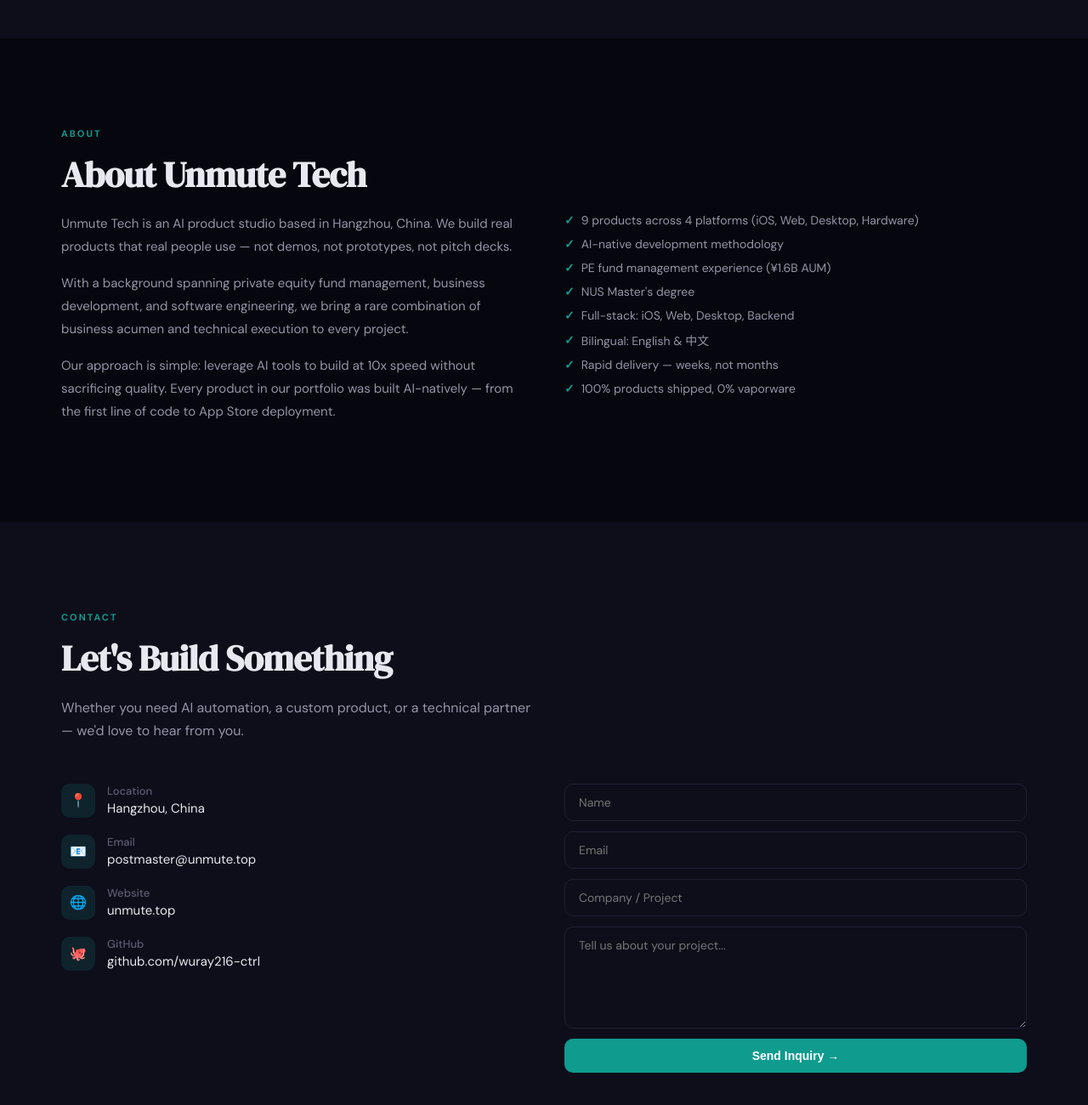
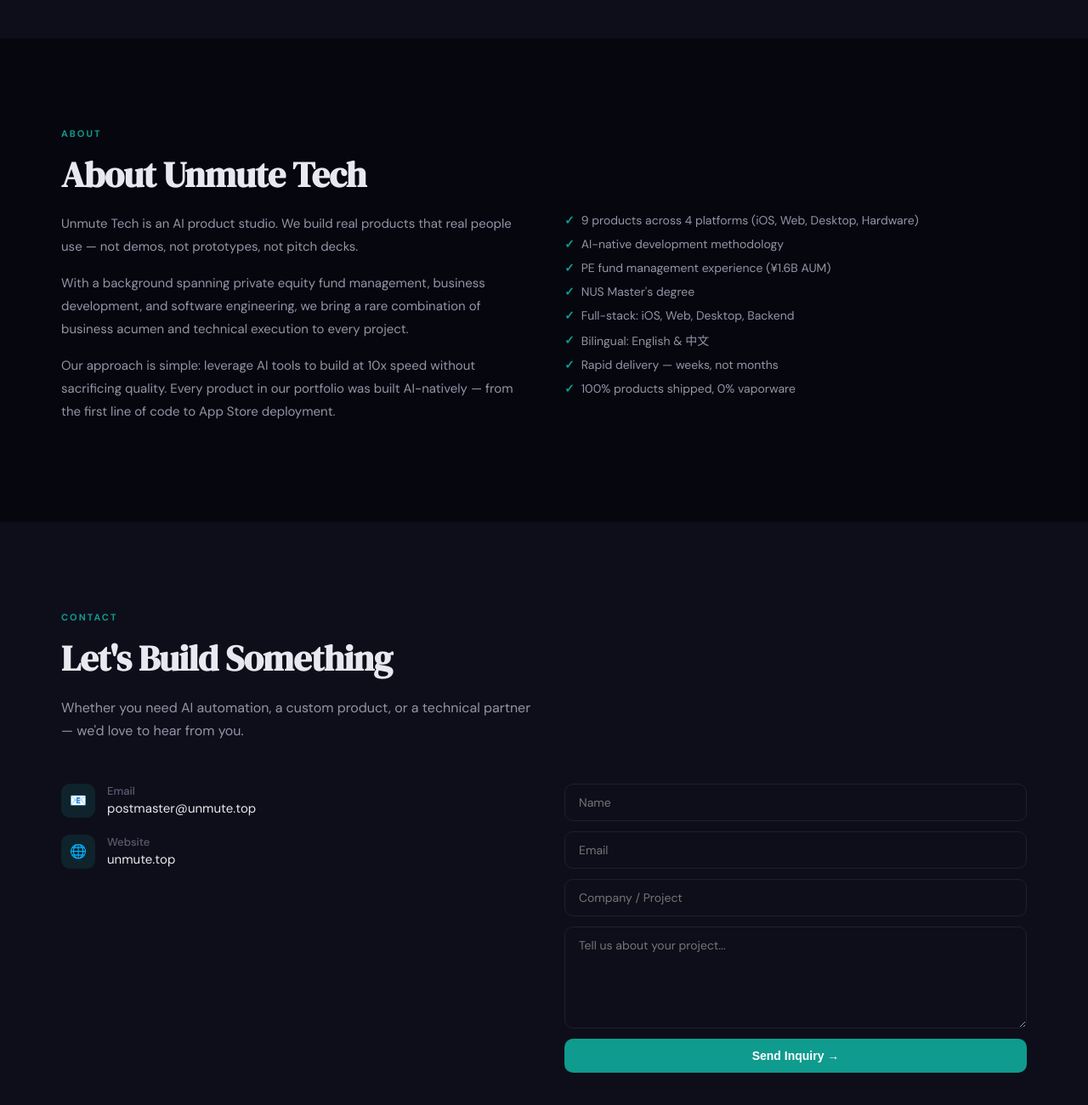
Before and after one commit to wuray216-ctrl/ai-products, a plain HTML site: page index.html in a window 1280 px wide. Shown: the part 4337-5637 px from the top of the page at 85% size. Drawn offline with Linux system fonts and the light colour scheme.

Commit message:
Update About section
Removed location and GitHub contact information from the About section.

```diff
--- a/index.html
+++ b/index.html
@@ -401,7 +401,7 @@
     <h2 class="section-title">About Unmute Tech</h2>
     <div class="about-grid">
       <div class="about-text">
-        <p>Unmute Tech is an AI product studio based in Hangzhou, China. We build real products that real people use — not demos, not prototypes, not pitch decks.</p>
+        <p>Unmute Tech is an AI product studio. We build real products that real people use — not demos, not prototypes, not pitch decks.</p>
         <p>With a background spanning private equity fund management, business development, and software engineering, we bring a rare combination of business acumen and technical execution to every project.</p>
         <p>Our approach is simple: leverage AI tools to build at 10x speed without sacrificing quality. Every product in our portfolio was built AI-natively — from the first line of code to App Store deployment.</p>
       </div>
@@ -430,20 +430,12 @@
     <div class="contact-grid">
       <div class="contact-info">
         <div class="contact-item">
-          <div class="contact-icon">📍</div>
-          <div><h4>Location</h4><p>Hangzhou, China</p></div>
-        </div>
-        <div class="contact-item">
           <div class="contact-icon">📧</div>
           <div><h4>Email</h4><p>postmaster@unmute.top</p></div>
         </div>
         <div class="contact-item">
           <div class="contact-icon">🌐</div>
           <div><h4>Website</h4><p>unmute.top</p></div>
-        </div>
-        <div class="contact-item">
-          <div class="contact-icon">🐙</div>
-          <div><h4>GitHub</h4><p>github.com/wuray216-ctrl</p></div>
         </div>
       </div>
       <form class="contact-form" onsubmit="event.preventDefault();alert('Message sent! We\'ll get back to you soon.');">
```
